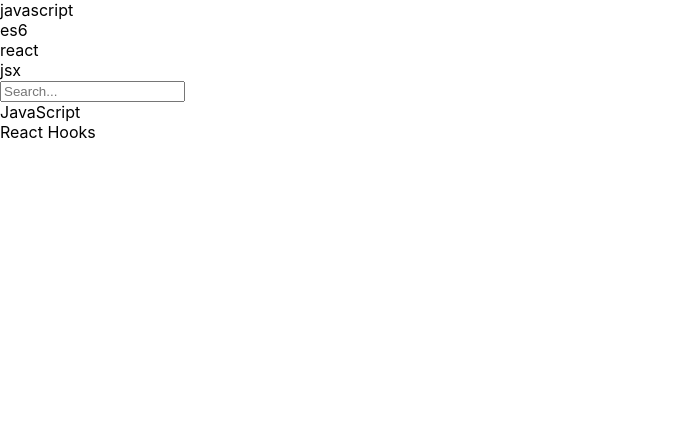
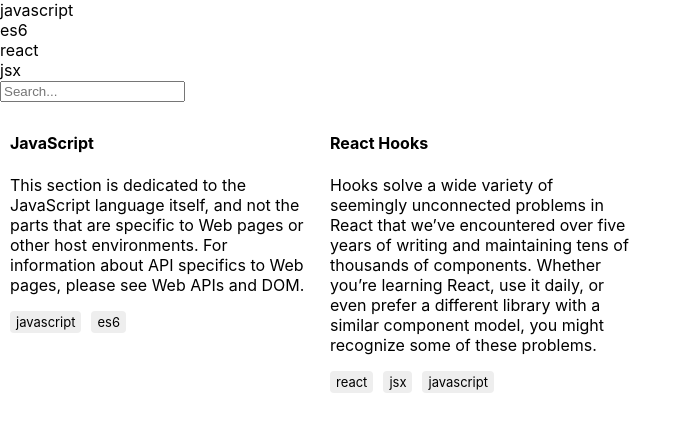
Before and after one commit to ebrugulec/cheatty.com, a Next.js app: page / in a window 1280 px wide. Shown: the top 432 px of the page, without its empty margins (0-692 px from the left). Built offline with nearby package versions, Linux system fonts and the light colour scheme.

Commit message:
Init `scss` struct and Style MarkdownPreview (#12)
* Init `scss` struct and Style MarkdownPreview

* Rename wrapper className in homepage

```diff
--- a/src/components/markdownPreview/MarkdownPreview.tsx
+++ b/src/components/markdownPreview/MarkdownPreview.tsx
@@ -1,4 +1,3 @@
-import type { NextPage } from "next";
 import Link from "next/link";
 
 export interface MarkdownProps {
@@ -16,7 +15,17 @@ export interface MarkdownPropsWithContent extends MarkdownProps {
 const MarkdownPreview = ({ title, slug, description, tags }: MarkdownProps) => {
   return (
     <Link href={`/cheatsheet/${slug}`}>
-      <div>{title}</div>
+      <div className="cheatsheet-card">
+        <h4>{title}</h4>
+        <p>{description}</p>
+        <div className="tags">
+          {tags.map((tag) => (
+            <div key={tag} className="tag">
+              {tag}
+            </div>
+          ))}
+        </div>
+      </div>
     </Link>
   );
 };
--- a/src/pages/_app.tsx
+++ b/src/pages/_app.tsx
@@ -1,4 +1,5 @@
 import "../styles/globals.css";
+import "../styles/index.scss";
 
 import type { AppProps } from "next/app";
 
--- a/src/pages/index.tsx
+++ b/src/pages/index.tsx
@@ -48,12 +48,14 @@ const Home: NextPage = () => {
       setMarkdowns(filteredMarkdowns);
     }
   };
+
   return (
-    <div>
+    <div className="homepage">
       {sortedTags.map((tag: TagProps) => (
         <Tag key={tag.name} name={tag.name} count={tag.count} />
       ))}
       <SearchBar value={searchValue} onSearchHandle={searchMarkdowns} />
+      <div className="markdown-list">
         {markdowns.map((markdown: MarkdownProps) => (
           <Markdown
             key={markdown.slug}
@@ -64,6 +66,7 @@ const Home: NextPage = () => {
           />
         ))}
       </div>
+    </div>
   );
 };
 
--- /dev/null
+++ b/src/styles/components/MarkdownPreview.scss
@@ -0,0 +1,17 @@
+.cheatsheet-card {
+  width: 300px;
+  height: 150px;
+  margin: 10px;
+
+  .tags {
+    display: flex;
+
+    .tag {
+      margin-right: 10px;
+      padding: 3px 6px;
+      font-size: 13px;
+      background-color: #eee;
+      border-radius: 4px;
+    }
+  }
+}
--- /dev/null
+++ b/src/styles/components/index.scss
@@ -0,0 +1 @@
+@import "./MarkdownPreview";
--- /dev/null
+++ b/src/styles/index.scss
@@ -0,0 +1,2 @@
+@import "./components/index";
+@import "./pages/index";
--- /dev/null
+++ b/src/styles/pages/Home.scss
@@ -0,0 +1,7 @@
+.homepage {
+  .markdown-list {
+    display: flex;
+    align-items: center;
+    flex-wrap: wrap;
+  }
+}
--- /dev/null
+++ b/src/styles/pages/index.scss
@@ -0,0 +1 @@
+@import "./Home";
```
Also changed, not shown: package.json (+4 -3 lines), 1 other file (tests, documents, lock files or other folders). Lines whose indentation alone changed are shown as unchanged.
